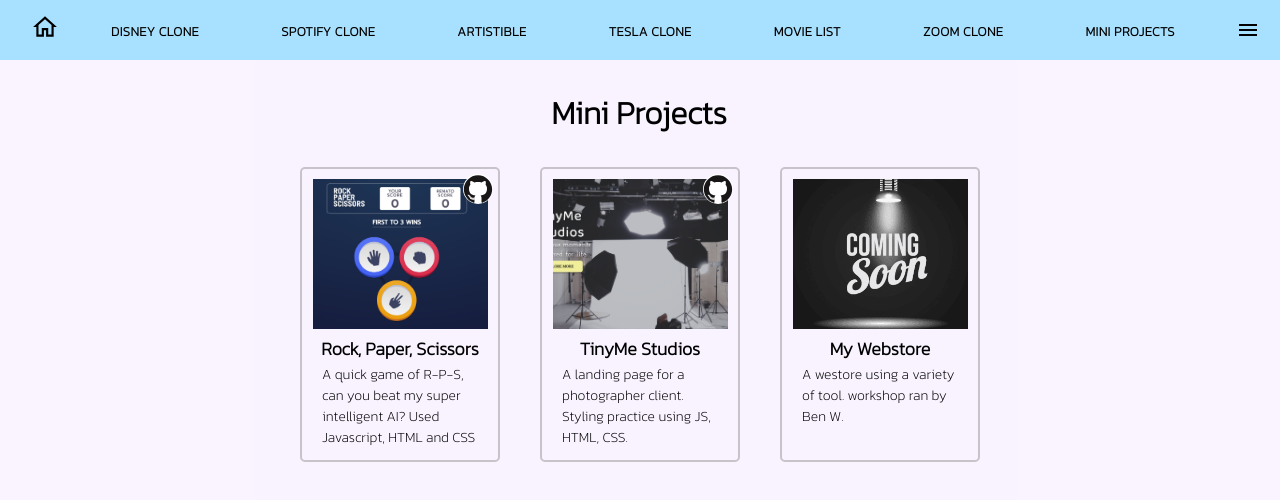
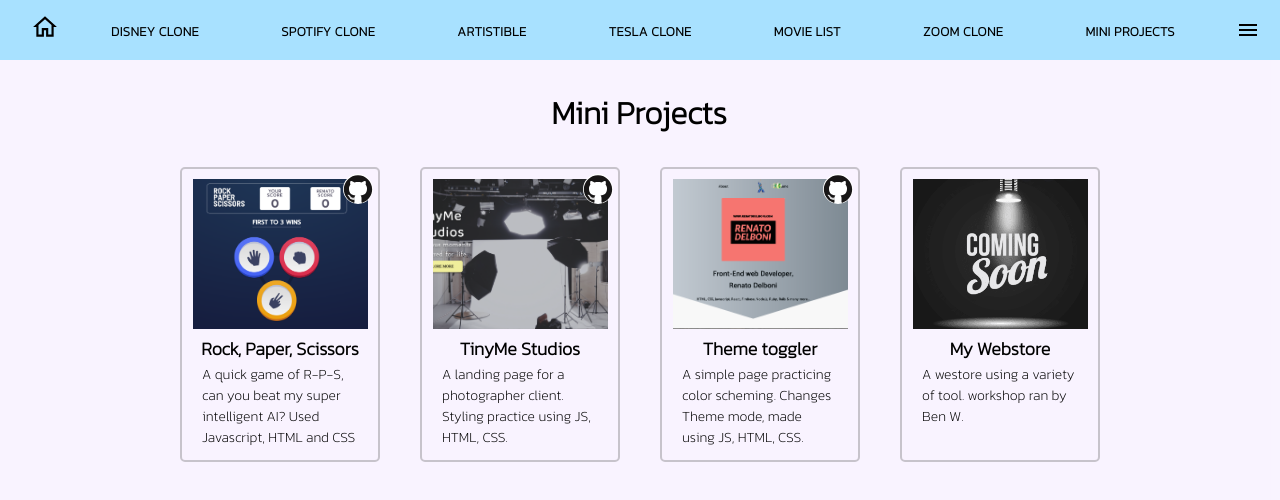
Before and after one commit to Netsujr/renato-react-portfolio, a React (Create React App) app: page /mini-projects in a window 1280 px wide. Shown: the top 500 px of the page. Built offline with nearby package versions, Linux system fonts and the light colour scheme.

Commit message:
added theme project

```diff
--- a/src/components/projects/MiniProjects.js
+++ b/src/components/projects/MiniProjects.js
@@ -3,6 +3,7 @@ import styled from 'styled-components';
 import comingSoon from "../../images/comingsoon.png";
 import rps from "../../images/MiniProjects/Rock-paper-scissors.png";
 import tm1 from "../../images/TinyMe/one.png";
+import theme from '../../images/MiniProjects/theme_toggle.png'
 import GithubIcon from "../../images/Icons/github-original.svg";
 
 
@@ -42,13 +43,23 @@ function Section({ leftBtnText, rightBtnText }) {
           </CardDesc>
         </CardBody>
         <CardBody>
-          <a href="https://reverent-hermann-98a8cb.netlify.app/" target="blank_" > <h2>Visit Site</h2><img id="image" src={tm1} alt="RockPaperScissors" /></a>
+          <a href="https://reverent-hermann-98a8cb.netlify.app/" target="blank_" > <h2>Visit Site</h2><img id="image" src={tm1} alt="TinymeStudios" /></a>
           <a href="https://github.com/Netsujr/TinymeStudios" target="_blank" rel="noreferrer"><img id="icon" src={GithubIcon} alt="Github" /></a>
           <CardTitle>
             <h4>TinyMe Studios</h4>
           </CardTitle>
           <CardDesc>
             <p>A landing page for a photographer client. Styling practice using JS, HTML, CSS.</p>
+          </CardDesc>
+        </CardBody>
+        <CardBody>
+          <a href="https://naughty-einstein-a30f95.netlify.app/" target="blank_" > <h2>Visit Site</h2><img id="image" src={theme} alt="themeToggler" /></a>
+          <a href="https://github.com/Netsujr/Changing_Themes" target="_blank" rel="noreferrer"><img id="icon" src={GithubIcon} alt="Github" /></a>
+          <CardTitle>
+            <h4>Theme toggler</h4>
+          </CardTitle>
+          <CardDesc>
+            <p>A simple page practicing color scheming. Changes Theme mode, made using JS, HTML, CSS.</p>
           </CardDesc>
         </CardBody>
         <CardBody>
```
Also changed, not shown: src/images/MiniProjects/theme_toggle.png (added).
